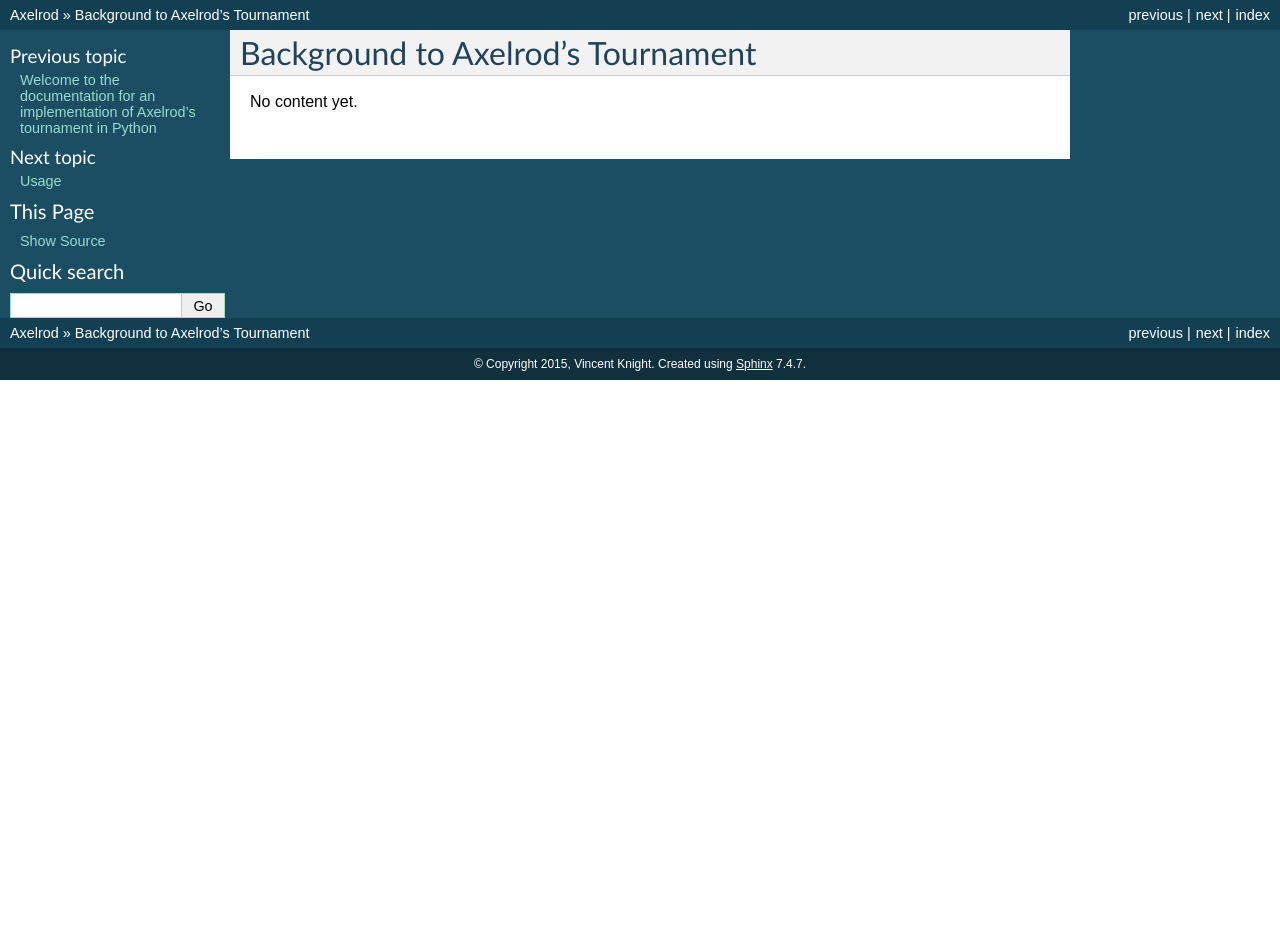
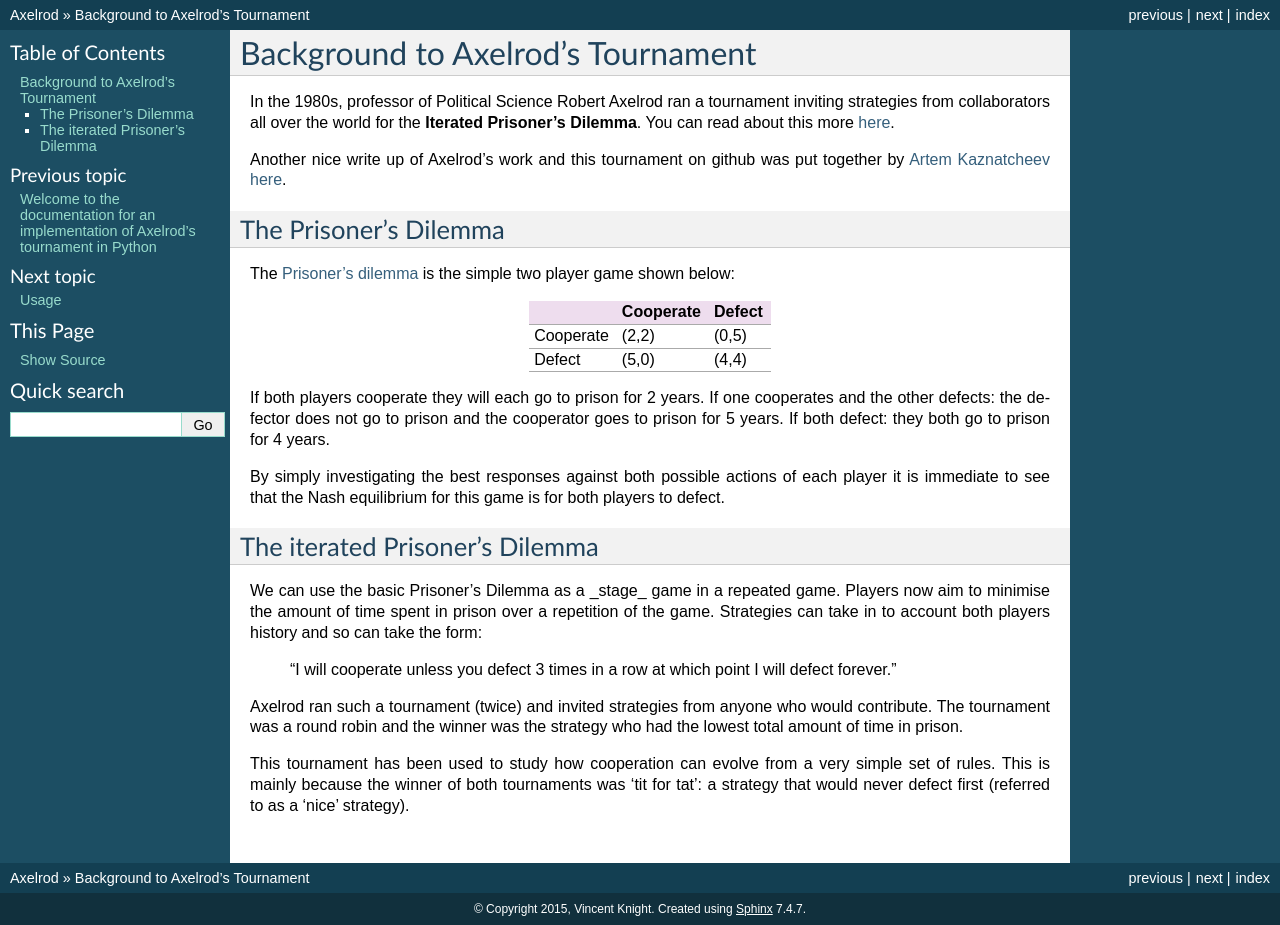
Before and after one commit to Axelrod-Python/Axelrod, a Sphinx documentation site: the page built from docs/background.rst, in a window 1280 px wide. Built offline with Sphinx 7.4.7, drawn with Linux system fonts in a browser that asks for light colours; before the commit the page ends 900 px from its top, so only the background shows below that.

Commit message:
Have a background file

```diff
--- a/docs/background.rst
+++ b/docs/background.rst
@@ -1,4 +1,41 @@
 Background to Axelrod's Tournament
 ==================================
 
-No content yet.
+In the 1980s, professor of Political Science Robert Axelrod ran a tournament inviting strategies from collaborators all over the world for the **Iterated Prisoner's Dilemma**.
+You can read about this more `here <http://en.wikipedia.org/wiki/The_Evolution_of_Cooperation#Axelrod.27s_tournaments>`_.
+
+Another nice write up of Axelrod's work and this tournament on github was put together by `Artem Kaznatcheev <https://plus.google.com/101780559173703781847/posts>`_ `here <https://egtheory.wordpress.com/2015/03/02/ipd/>`_.
+
+The Prisoner's Dilemma
+----------------------
+
+The `Prisoner's dilemma <http://en.wikipedia.org/wiki/Prisoner%27s_dilemma>`_ is the simple two player game shown below:
+
++----------+---------------+---------------+
+|          | Cooperate     | Defect        |
++==========+===============+===============+
+|Cooperate | (2,2)         | (0,5)         |
++----------+---------------+---------------+
+|Defect    | (5,0)         | (4,4)         |
++----------+---------------+---------------+
+
+If both players cooperate they will each go to prison for 2 years.
+If one cooperates and the other defects: the defector does not go to prison and the cooperator goes to prison for 5 years.
+If both defect: they both go to prison for 4 years.
+
+By simply investigating the best responses against both possible actions of each player it is immediate to see that the Nash equilibrium for this game is for both players to defect.
+
+The iterated Prisoner's Dilemma
+-------------------------------
+
+We can use the basic Prisoner's Dilemma as a _stage_ game in a repeated game.
+Players now aim to minimise the amount of time spent in prison over a repetition of the game.
+Strategies can take in to account both players history and so can take the form:
+
+    "I will cooperate unless you defect 3 times in a row at which point I will defect forever."
+
+Axelrod ran such a tournament (twice) and invited strategies from anyone who would contribute.
+The tournament was a round robin and the winner was the strategy who had the lowest total amount of time in prison.
+
+This tournament has been used to study how cooperation can evolve from a very simple set of rules.
+This is mainly because the winner of both tournaments was 'tit for tat': a strategy that would never defect first (referred to as a 'nice' strategy).
```
